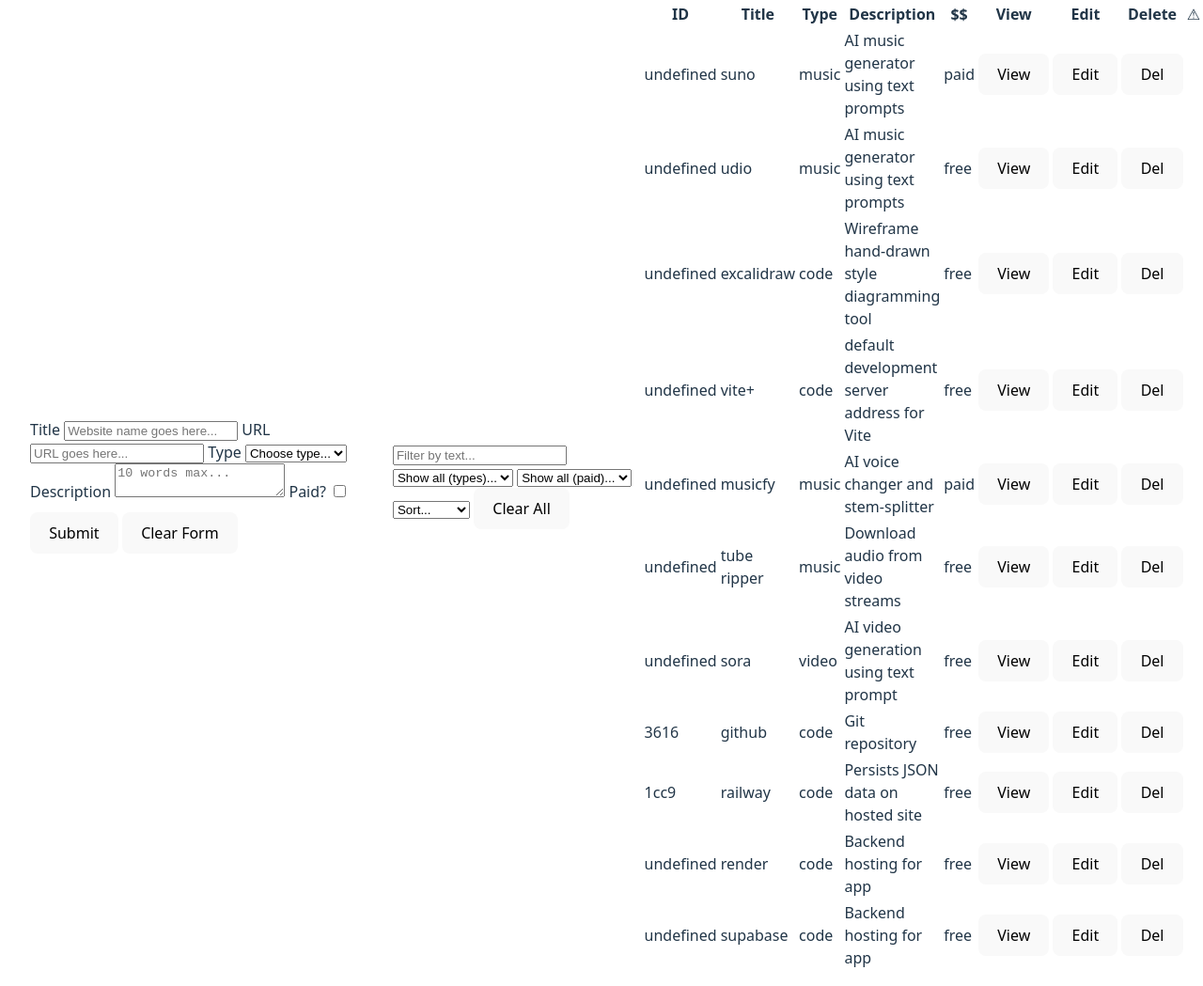
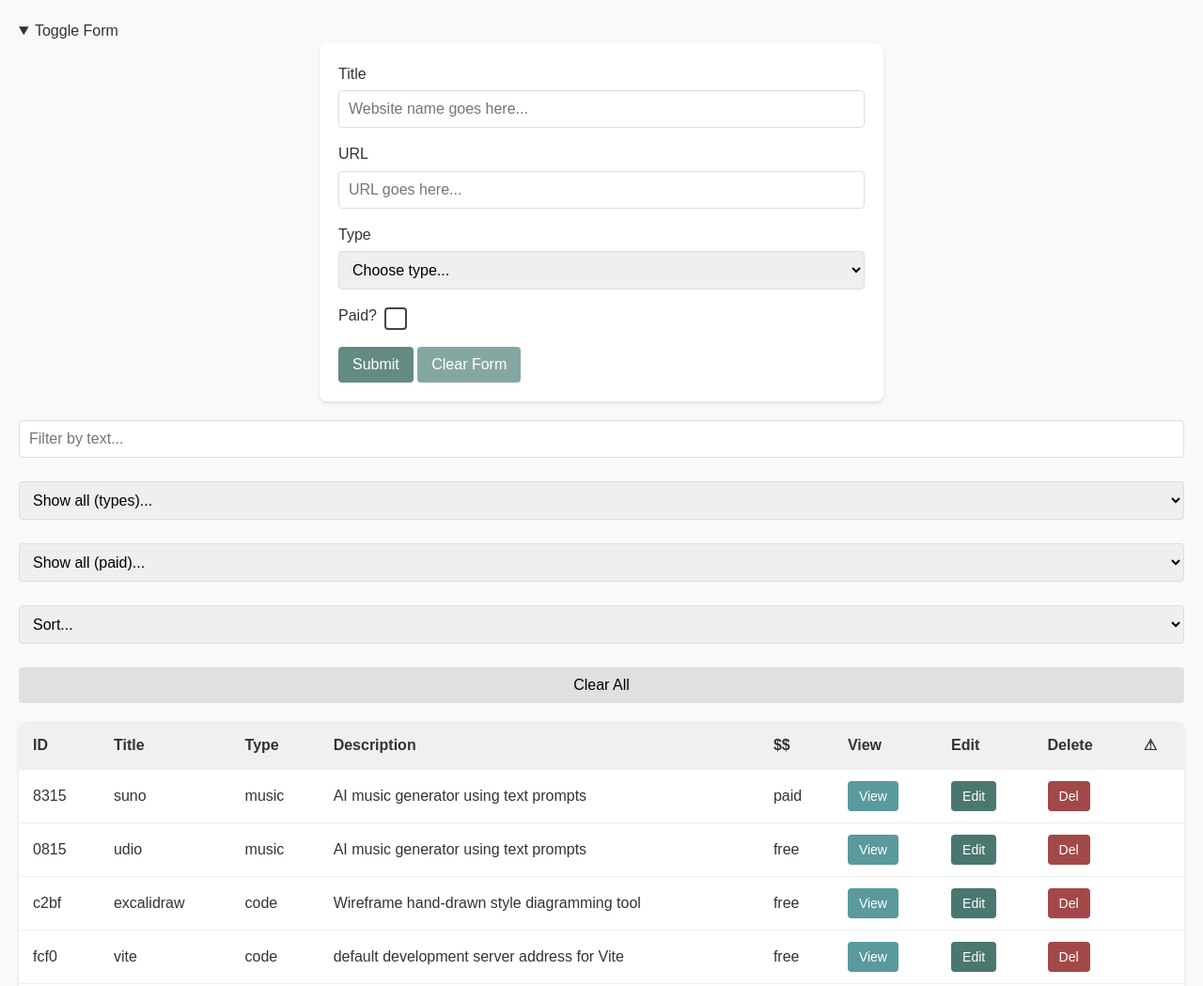
Before and after one commit to josdic1/dasher, a website built with Vite: page index.html in a window 1280 px wide. Shown: the top 1049 px of the page at 94% size. Built offline with nearby package versions, Linux system fonts and the light colour scheme; data requests are answered from the project's data file.

Commit message:
final commit before delpoy

```diff
--- a/db.json
+++ b/db.json
@@ -5,49 +5,56 @@
       "url": "https://suno.com/create",
       "type": "music",
       "paid": true,
-         "description": "AI music generator using text prompts"
+      "description": "AI music generator using text prompts",
+      "id": "8315"
     },
     {
       "title": "udio",
       "url": "https://www.udio.com/my-creations",
       "type": "music",
       "paid": false,
-         "description": "AI music generator using text prompts"
+      "description": "AI music generator using text prompts",
+      "id": "0815"
     },
     {
       "title": "excalidraw",
       "url": "https://excalidraw.com/",
       "type": "code",
       "paid": false,
-         "description": "Wireframe hand-drawn style diagramming tool"
+      "description": "Wireframe hand-drawn style diagramming tool",
+      "id": "c2bf"
     },
     {
-         "title": "vite+",
+      "title": "vite",
       "url": "http://localhost:5173",
       "type": "code",
       "description": "default development server address for Vite",
-         "paid": false
+      "paid": false,
+      "id": "fcf0"
     },
     {
       "title": "musicfy",
       "url": "https://create.musicfy.lol/",
       "type": "music",
       "description": "AI voice changer and stem-splitter",
-         "paid": true
+      "paid": true,
+      "id": "15c6"
     },
     {
       "title": "tube ripper",
       "url": "https://tuberipper.com/32/",
       "type": "music",
       "description": "Download audio from video streams",
-         "paid": false
+      "paid": false,
+      "id": "3ace"
     },
     {
       "title": "sora",
       "url": "https://sora.com/library",
       "type": "video",
       "description": "AI video generation using text prompt",
-         "paid": false
+      "paid": false,
+      "id": "02ff"
     },
     {
       "id": "3616",
@@ -70,14 +77,16 @@
       "url": "https://dashboard.render.com/",
       "type": "code",
       "description": "Backend hosting for app",
-         "paid": false
+      "paid": false,
+      "id": "747b"
     },
     {
       "title": "supabase",
       "url": "https://supabase.com/dashboard/projects",
       "type": "code",
       "description": "Backend hosting for app",
-         "paid": false
+      "paid": false,
+      "id": "130c"
     }
   ]
 }
--- a/index.html
+++ b/index.html
@@ -14,7 +14,12 @@
 
 <body>
   <div id="header"></div>
-  <form id="form"></form>
+  <details open>
+    <summary class="form-toggle">Toggle Form</summary>
+    <form id="form" class="card">
+      <!-- JavaScript will populate this area -->
+    </form>
+  </details>
   <div id="filter"></div>
   <div id="list"></div>
 
--- a/src/index.js
+++ b/src/index.js
@@ -45,13 +45,20 @@
   //render header
 
 
-  console.log("App is running on Vercel!");
+
 
 
   //render form
   function renderForm() {
-    const formHtml =
-      `<div class="card">
+    // Select the existing form inside <details>
+    const formContainer = document.querySelector("#form");
+
+    // Ensure the form is cleared first
+    formContainer.innerHTML = "";
+
+    // Add form elements inside it
+    formContainer.innerHTML = `
+      <div class="card">
         <label for="inputTitle">Title</label>
         <input type="text" id="inputTitle" class="form-input" name="title" placeholder="Website name goes here...">
 
@@ -65,30 +72,27 @@
           <option value="music">Music</option>
         </select>
 
-  <label for="inputDescription">Description</label>
-  <textarea id="inputDescription" class="form-input" name="description" placeholder="10 words max..."></textarea>
-
-  <label for="inputPaid" class="form-input-checkbox-label">Paid?</label>
+        <div class="form-checkbox-container">
+          <label for="inputPaid">Paid?</label>
           <input type="checkbox" id="inputPaid" class="form-input" name="paid">
+        </div>
 
         <div style="margin-top: 10px;">
           <button type="submit" id="buttonSubmit" class="primary-button">Submit</button>
           <button type="button" id="buttonClear" class="danger-button">Clear Form</button>
         </div>
-</div>`
+      </div>
+    `;
 
+    // Attach event listeners
+    document.querySelectorAll('.form-input').forEach(input => {
+      input.addEventListener('input', handleFormInput);
+    });
 
-    form.innerHTML = formHtml
+    document.getElementById('buttonSubmit').addEventListener('click', handleSubmitClick);
+    document.getElementById('buttonClear').addEventListener('click', handleClearClick);
+  }
 
-    document.querySelectorAll('.form-input').forEach(input => {
-      input.addEventListener('input', handleFormInput)
-    })
-
-    document.getElementById('buttonSubmit').addEventListener('click', handleSubmitClick)
-
-    document.getElementById('buttonClear').addEventListener('click', handleClearClick)
-
-  }
 
   // form handler fucntions
   function handleFormInput(e) {
--- a/src/style.css
+++ b/src/style.css
@@ -1,96 +1,227 @@
-:root {
-  font-family: system-ui, Avenir, Helvetica, Arial, sans-serif;
-  line-height: 1.5;
-  font-weight: 400;
-
-  color-scheme: light dark;
-  color: rgba(255, 255, 255, 0.87);
-  background-color: #242424;
-
-  font-synthesis: none;
-  text-rendering: optimizeLegibility;
-  -webkit-font-smoothing: antialiased;
-  -moz-osx-font-smoothing: grayscale;
-}
-
-a {
-  font-weight: 500;
-  color: #646cff;
-  text-decoration: inherit;
-}
-a:hover {
-  color: #535bf2;
+/* Reset and Base Styles */
+* {
+  box-sizing: border-box;
+  margin: 0;
+  padding: 0;
 }
 
 body {
-  margin: 0;
-  display: flex;
-  place-items: center;
-  min-width: 320px;
-  min-height: 100vh;
+  font-family: 'Raleway', sans-serif; /* Boutique font choice */
+  line-height: 1.6;
+  color: #333;
+  background-color: #f9f9f9; /* Light, clean background */
+  padding: 20px;
 }
 
-h1 {
-  font-size: 3.2em;
-  line-height: 1.1;
+/* Typography */
+h1, h2, h3 {
+  font-weight: 600;
+  margin-bottom: 10px;
+  color: #222;
 }
 
-#app {
-  max-width: 1280px;
-  margin: 0 auto;
-  padding: 2rem;
-  text-align: center;
+/* Form Styles */
+#form .card {
+  background-color: #fff;
+  padding: 20px;
+  border-radius: 8px;
+  box-shadow: 0 2px 4px rgba(0, 0, 0, 0.1);
+  margin-bottom: 20px;
+  max-width: 600px; /* Prevents overly wide forms */
+  margin-left: auto;
+  margin-right: auto;
 }
 
-.logo {
-  height: 6em;
-  padding: 1.5em;
-  will-change: filter;
-  transition: filter 300ms;
-}
-.logo:hover {
-  filter: drop-shadow(0 0 2em #646cffaa);
-}
-.logo.vanilla:hover {
-  filter: drop-shadow(0 0 2em #f7df1eaa);
+#form label {
+  font-weight: 500;
+  display: block;
+  margin-bottom: 5px;
 }
 
-.card {
-  padding: 2em;
+/* Input Fields */
+.form-input, .filter-input, .filter-select {
+  width: 100%;
+  padding: 10px;
+  margin-bottom: 15px;
+  border: 1px solid #ddd;
+  border-radius: 4px;
+  font-size: 16px;
 }
 
-.read-the-docs {
-  color: #888;
+.form-input:focus, .filter-input:focus, .filter-select:focus {
+  outline: none;
+  border-color: #777;
 }
 
-button {
-  border-radius: 8px;
-  border: 1px solid transparent;
-  padding: 0.6em 1.2em;
-  font-size: 1em;
-  font-weight: 500;
-  font-family: inherit;
-  background-color: #1a1a1a;
-  cursor: pointer;
-  transition: border-color 0.25s;
-}
-button:hover {
-  border-color: #646cff;
-}
-button:focus,
-button:focus-visible {
-  outline: 4px auto -webkit-focus-ring-color;
+/* Paid Checkbox Inline */
+.form-checkbox-container {
+  display: flex;
+  align-items: center;
+  gap: 8px;
+  margin-bottom: 15px;
 }
 
-@media (prefers-color-scheme: light) {
-  :root {
-    color: #213547;
-    background-color: #ffffff;
+.form-checkbox-container input {
+  width: 18px;
+  height: 18px;
+  cursor: pointer;
+  margin: 0;
+}
+
+input[type="checkbox"] {
+  cursor: pointer;
+  appearance: none;
+  width: 18px;
+  height: 18px;
+  border: 2px solid #444;
+  border-radius: 4px;
+  display: inline-block;
+  position: relative;
+}
+
+input[type="checkbox"]:checked {
+  background-color: #4CAF50;
+  border-color: #4CAF50;
+}
+
+input[type="checkbox"]::after {
+  content: '✔';
+  font-size: 14px;
+  color: white;
+  position: absolute;
+  left: 50%;
+  top: 50%;
+  transform: translate(-50%, -50%);
+  display: none;
+}
+
+input[type="checkbox"]:checked::after {
+  display: block;
+}
+
+
+/* Buttons */
+.primary-button, .danger-button, .filter-button, .list-button {
+  padding: 10px 15px;
+  border: none;
+  border-radius: 4px;
+  cursor: pointer;
+  font-size: 16px;
+  transition: background-color 0.3s ease, opacity 0.2s ease;
+}
+
+.primary-button {
+  background-color: #638a83; /* Green */
+  color: white;
+}
+
+.danger-button {
+  background-color: 	#85a7a4; /* Red */
+  color: white;
+}
+
+.filter-button, .list-button {
+  background-color: #e0e0e0;
+}
+
+.primary-button:hover,
+.danger-button:hover,
+.filter-button:hover,
+.list-button:hover {
+  opacity: 0.8;
+}
+
+/* Filter Section */
+#filter {
+  display: flex;
+  flex-wrap: wrap;
+  gap: 10px;
+  margin-bottom: 20px;
+}
+
+#filter .filter-input,
+#filter .filter-select,
+#filter .filter-button {
+  flex: 1 1 auto;
+  min-width: 150px;
+}
+
+/* List Styles */
+/* List Buttons */
+.list-button {
+  padding: 8px 12px;
+  border: none;
+  border-radius: 4px;
+  cursor: pointer;
+  font-size: 14px;
+  transition: background-color 0.3s ease, opacity 0.2s ease;
+  color: white;
+}
+
+/* View Button - Info Blue-Green */
+.list-button[name="view"] {
+  background-color: #5a9a9c;
+}
+
+.list-button[name="view"]:hover {
+  background-color: #4d8789;
+}
+
+/* Edit Button - Darker Green */
+.list-button[name="edit"] {
+  background-color: #4a776f;
+}
+
+.list-button[name="edit"]:hover {
+  background-color: #3d615b;
+}
+
+/* Delete Button - Deep Red */
+.list-button[name="del"] {
+  background-color: #a34848;
+}
+
+.list-button[name="del"]:hover {
+  background-color: #8a3a3a;
+}
+
+/* Table Styling */
+#list table {
+  width: 100%;
+  border-collapse: collapse;
+  margin-bottom: 20px;
+  background-color: #fff;
+  box-shadow: 0 2px 4px rgba(0, 0, 0, 0.1);
+  border-radius: 8px;
+  overflow: hidden;
+}
+
+#list th, #list td {
+  padding: 12px 15px;
+  text-align: left;
+  border-bottom: 1px solid #eee;
+}
+
+#list th {
+  background-color: #f0f0f0;
+  font-weight: 600;
+}
+
+#list tr:hover {
+  background-color: #f5f5f5;
+}
+
+/* Responsive Design */
+@media (max-width: 768px) {
+  #filter {
+    flex-direction: column;
   }
-  a:hover {
-    color: #747bff;
+
+  #form .card {
+    padding: 15px;
   }
-  button {
-    background-color: #f9f9f9;
+
+  .primary-button, .danger-button, .filter-button, .list-button {
+    width: 100%; /* Full-width buttons on mobile */
   }
 }
```
Lines whose indentation alone changed are shown as unchanged.
